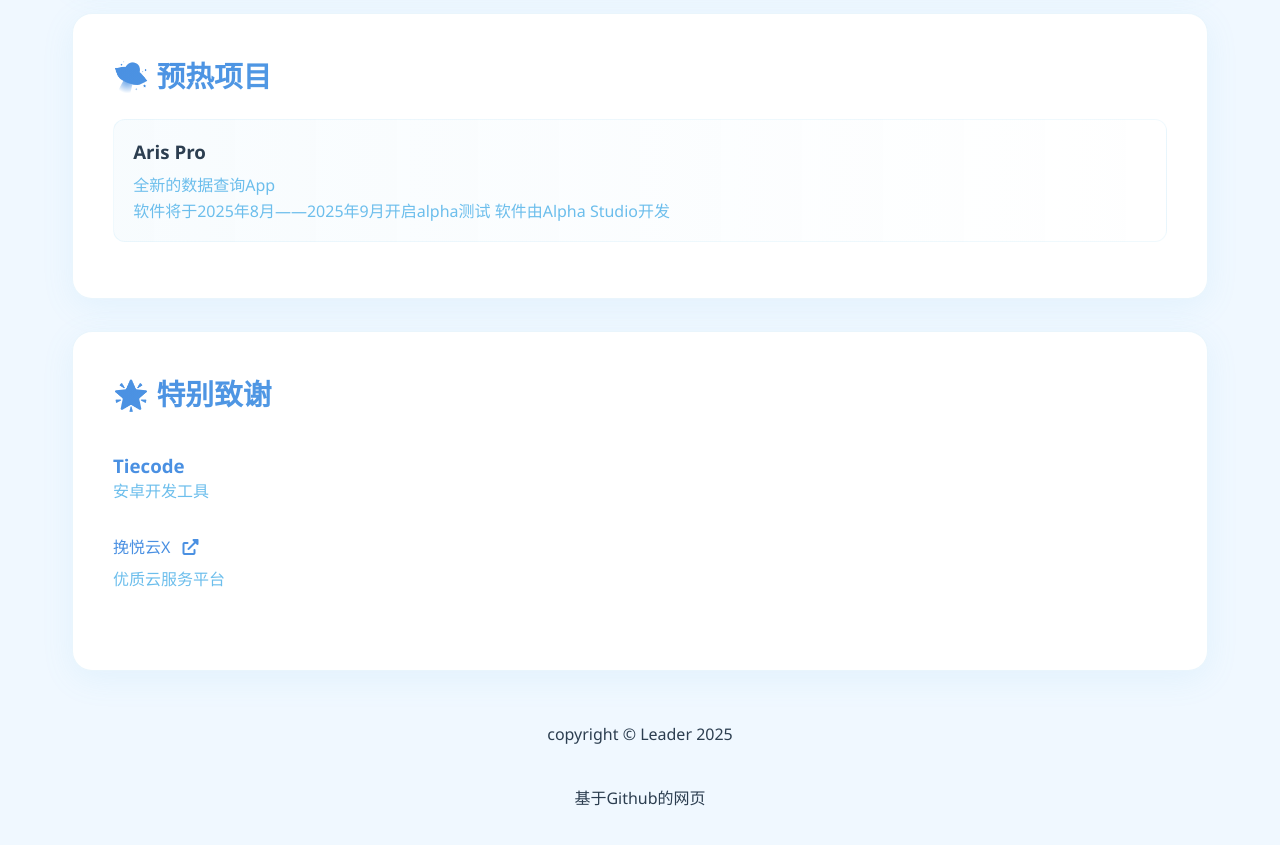
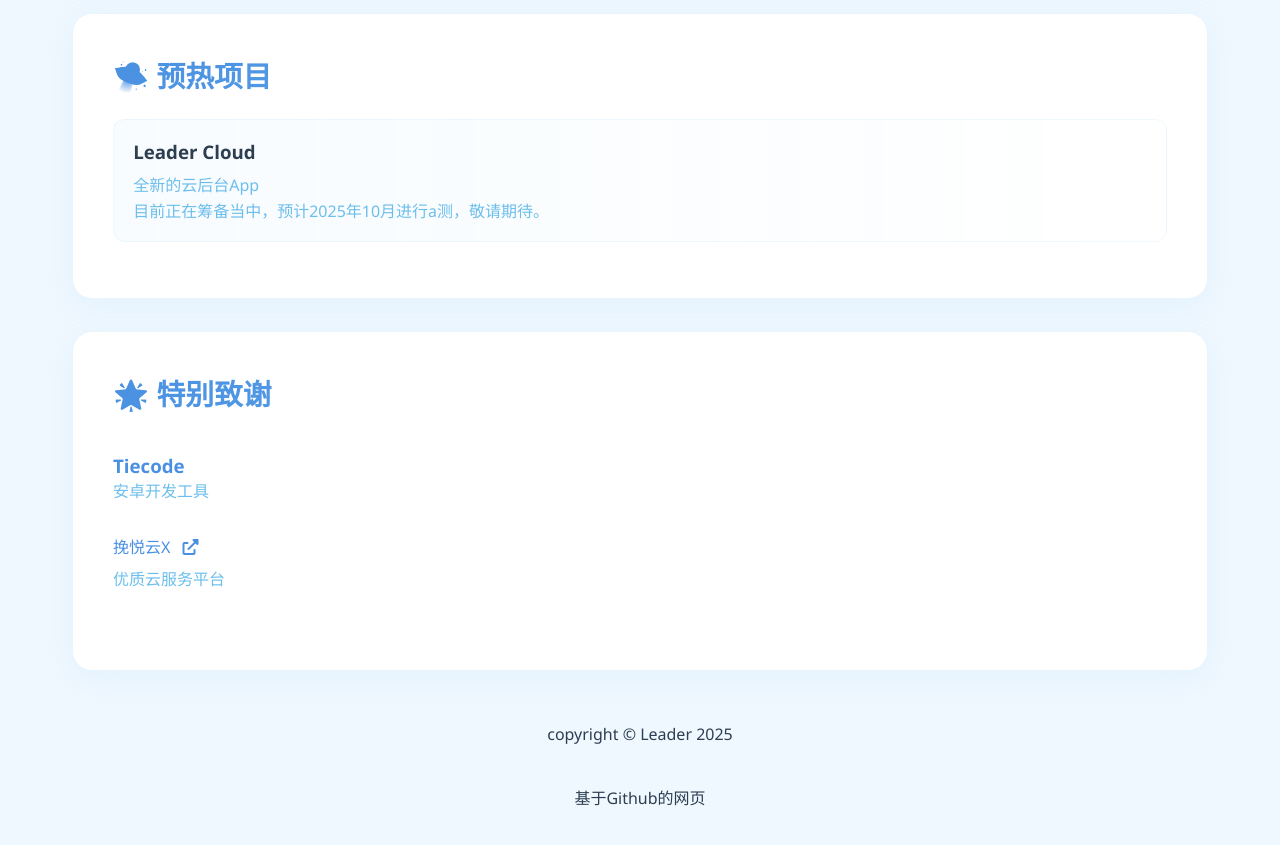
Before and after one commit to Leadercns/Leader, a plain HTML site: page index.html in a window 1280 px wide. Shown: the part 1260-2105 px from the top of the page. Drawn offline with Linux system fonts and the light colour scheme; no server answers.

Commit message:
更新 index.html

```diff
--- a/index.html
+++ b/index.html
@@ -259,10 +259,9 @@
             <ul class="project-list">
                 <li class="project-item">
                     <div>
-                        <h3>Aris Pro</h3>
-                        <p style="color: var(--secondary); margin-top: 0.5rem;">全新的数据查询App</p>
-          <p style="color: var(--secondary); margin-top: 0.1rem;">软件将于2025年8月——2025年9月开启alpha测试
-软件由Alpha Studio开发
+                        <h3>Leader Cloud</h3>
+                        <p style="color: var(--secondary); margin-top: 0.5rem;">全新的云后台App</p>
+          <p style="color: var(--secondary); margin-top: 0.1rem;">目前正在筹备当中，预计2025年10月进行a测，敬请期待。
 </p>
                     </div>
                 </li>
```
